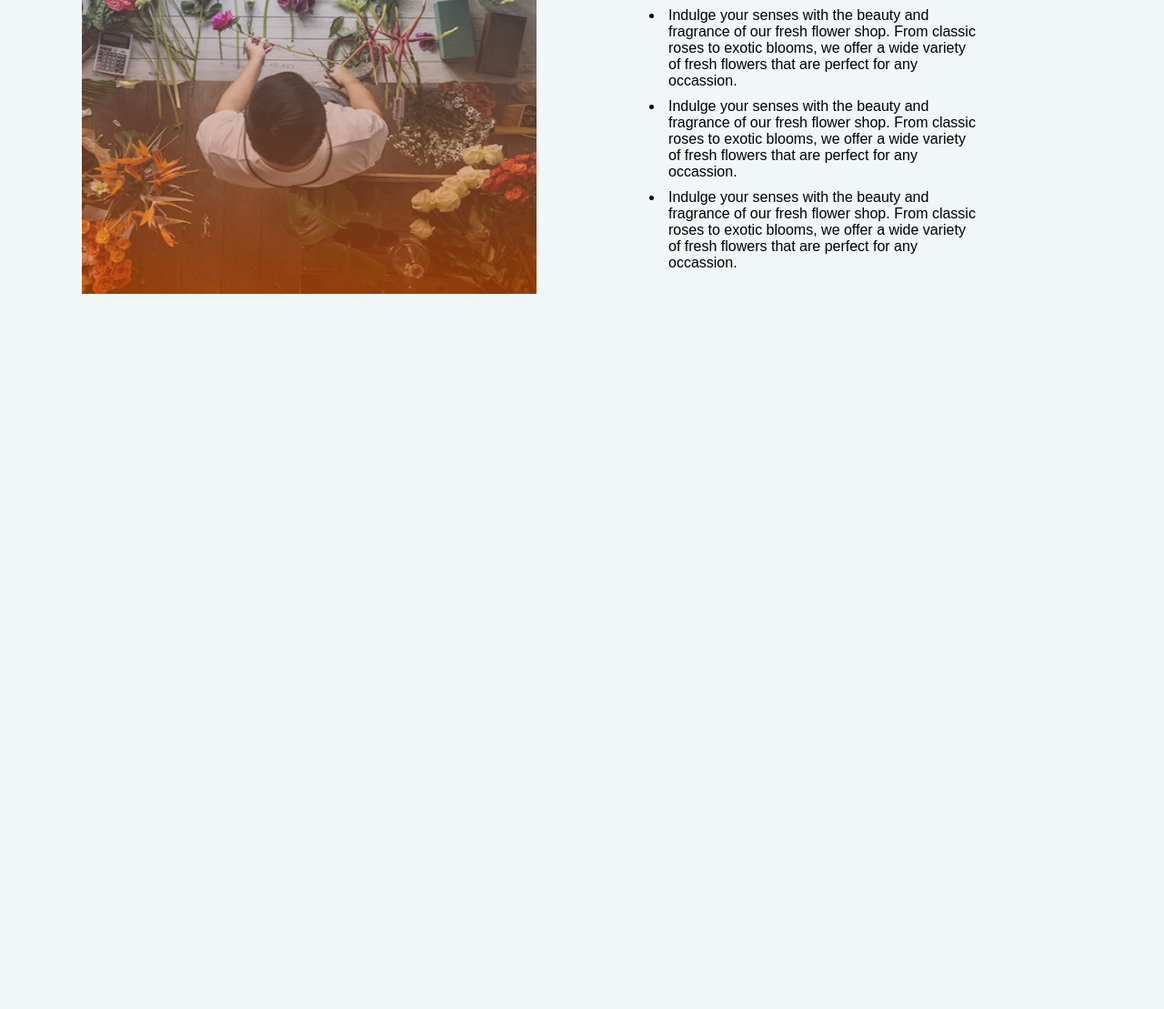
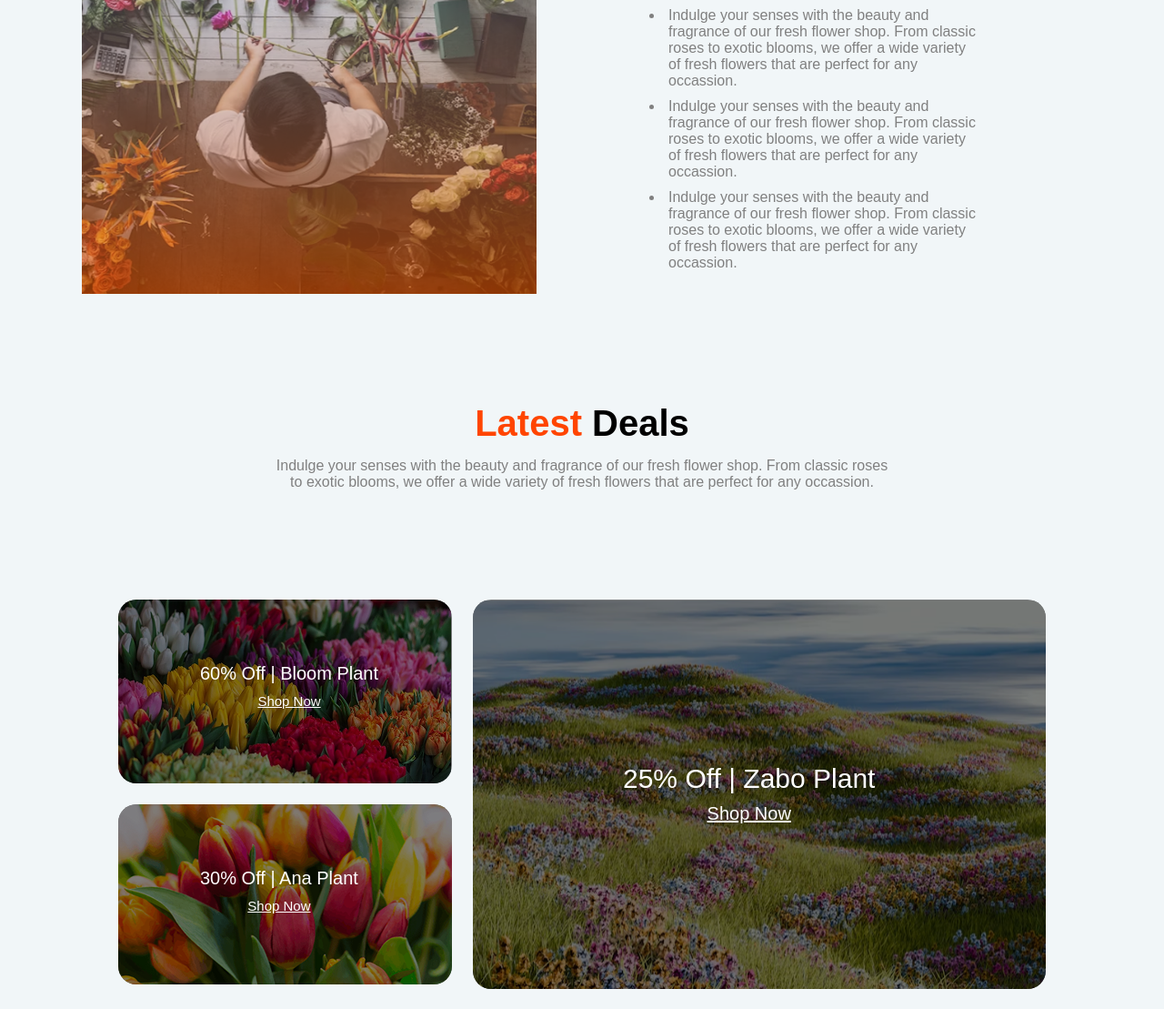
Before and after one commit to Lamisa-13/assignment2, a plain HTML site: page index.html in a window 1280 px wide. Shown: the part 1790-2899 px from the top of the page at 91% size. Before the commit the page ends 2133 px from the top, so only its background shows below. Drawn offline with Linux system fonts and the light colour scheme.

Commit message:
Sixth commit

```diff
--- a/index.html
+++ b/index.html
@@ -110,6 +110,37 @@
                 </ul>
             </div>
         </section>
+        <section class = "fourth-part">
+            <h1><span id = "latest">Latest</span> Deals</h1>
+            <p>
+                Indulge your senses with the beauty and fragrance of our fresh flower shop. From classic roses to exotic
+                blooms, we offer a wide variety of fresh flowers that are perfect for any occassion.
+            </p>
+        </section>
+        <section class="fifth-part">
+            <div class="offer1">
+                <img id = "image1" src="assets/deal-bloom.png" alt="the image of deal bloom">
+                <div class="text-part1">
+                    <p>60% Off | Bloom Plant</p>
+                    <a href="#">Shop Now</a>
+                </div>
+            </div>
+            <div class="offer3">
+                <img id = "image3" src="assets/deal-zabo.png" alt="the image of deal bloom">
+                <div class="text-part3">
+                    <p>25% Off | Zabo Plant</p>
+                    <a href="#">Shop Now</a>
+                </div>
+            </div>
+            <div class="offer2">
+                <img id = "image2" src="assets/deal-ana.png" alt="the image of deal bloom">
+                <div class="text-part2">
+                    <p>30% Off | Ana Plant</p>
+                    <a href="#">Shop Now</a>
+                </div>
+            </div>
+
+        </section>
     </main>
     <footer>
 
--- a/styles.css
+++ b/styles.css
@@ -209,4 +209,129 @@ header nav .nav-container .cart{
 
 .third-part .des-flower ul li{
     padding: 5px;
+    color: gray;
 }
+
+.fourth-part{
+    /* border: 2px solid black; */
+    width: 900px;
+    margin: 120px auto;
+    display: flex;
+    flex-direction: column;
+    align-items: center;
+    gap: 15px;
+
+}
+.fourth-part h1{
+    font-size: 40px;
+}
+
+.fourth-part h1 span{
+    color: orangered;
+}
+.fourth-part p{
+    text-align: center;
+    color: gray;
+    width: 680px;
+}
+
+.fifth-part{
+    /* border: 2px solid black; */
+    width: 1020px;
+    margin: 20px auto;
+    display: grid;
+    grid-template-columns: 370px 505px;
+    grid-template-rows: repeat(2, 205px);
+    gap: 20px;
+
+}
+
+.fifth-part img{
+    filter:brightness(50%);
+    /* border: 2px solid red; */
+    border-radius: 20px;
+
+}
+
+
+.offer1, .offer2, .offer3{
+    /* border: 2px solid green; */
+    position: relative;
+
+}
+.offer1{
+    height: 205px;
+}
+.fifth-part .offer3 #image3{
+    width: 630px;
+    height: 428px;
+}
+
+.text-part1, .text-part2, .text-part3{
+    position: absolute;
+    z-index: 10;
+    /* border: 2px solid yellow; */
+    background-color: transparent;
+    display: flex;
+    flex-direction: column;
+    align-items: center;
+    gap: 10px;
+}
+
+.fifth-part p, .fifth-part a{
+    background-color: transparent;
+}
+
+.text-part1{
+    color: white;
+    top: 70px;
+    left: 90px;
+
+}
+
+.text-part2{
+    color: white;
+    top: 70px;
+    left: 90px;
+
+}
+
+.text-part3{
+    color: white;
+    top: 180px;
+    left: 165px;
+
+}
+
+
+.offer3{
+    height: 409px;
+    width: 628px;
+    grid-column-start: 2;
+    grid-column-end: 3;
+    grid-row-start: 1;
+    grid-row-end: 3;
+}
+
+.text-part1 p, .text-part2 p{
+    font-size: 20px;
+}
+
+.text-part1 a, .text-part2 a{
+    /* text-decoration: none; */
+    font-size: 15px;
+    color: white;
+    text-decoration: underline;
+}
+
+.text-part3 p{
+    font-size: 30px;
+}
+
+.text-part3 a{
+    /* text-decoration: none; */
+    font-size: 20px;
+    /* border: 2px solid purple; */
+    color: white;
+    text-decoration: underline;
+}
```
